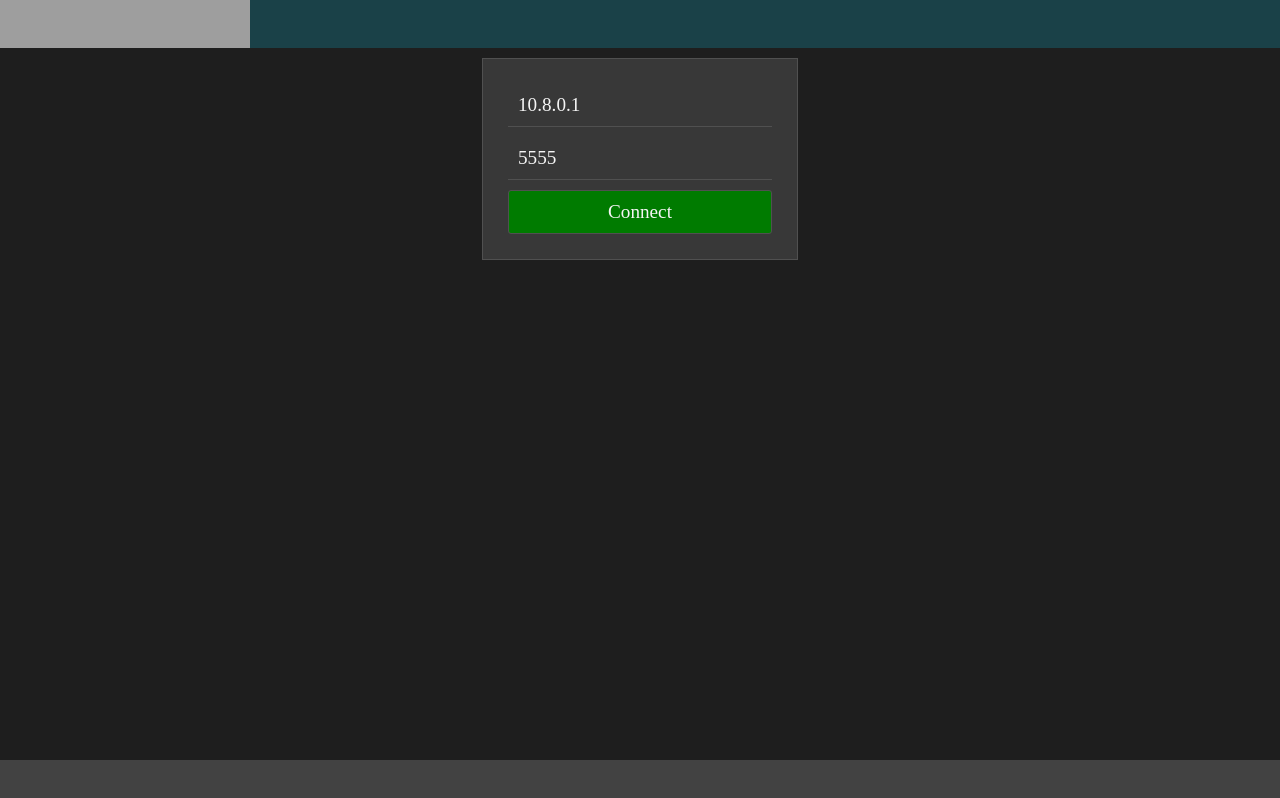
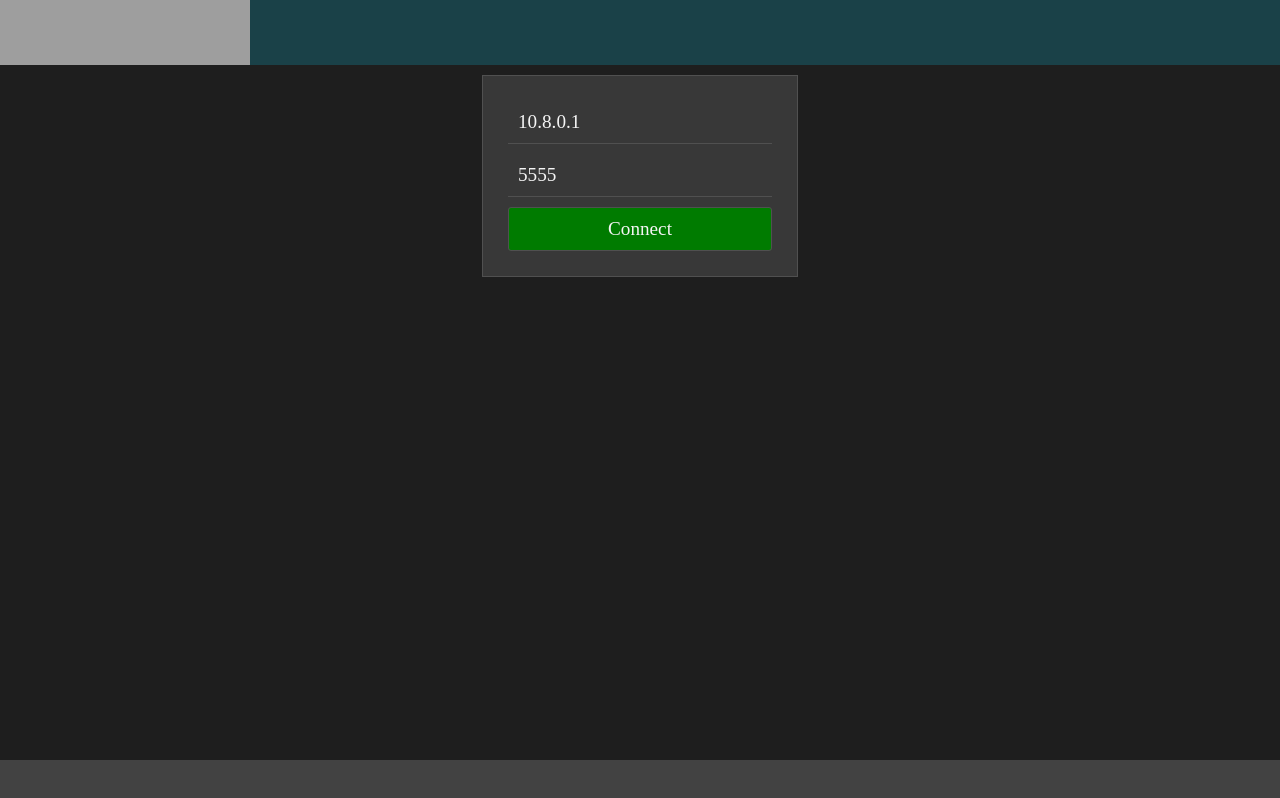
Before and after one commit to eowo/check-my-openvpn, a React app in the folder src/www/: page / in a window 1280 px wide. Built offline with nearby package versions, Linux system fonts and the light colour scheme; grey boxes are pictures that could not be loaded; the HTML template or start-up script is replaced by a standard one; a web font is replaced by a local one.

Commit message:
Improved design

```diff
--- a/src/www/src/components/app.style.ts
+++ b/src/www/src/components/app.style.ts
@@ -28,7 +28,7 @@ export const Wrapper = styled.div`
 `;
 
 export const Header = styled.div`
-  height: 6vh;
+  height: 65px;
   background: #1a4148;
 `;
 
--- a/src/www/src/components/client.style.ts
+++ b/src/www/src/components/client.style.ts
@@ -9,6 +9,7 @@ export const Wrapper = styled.div`
   flex-basis: calc(50% - 5px);
   flex-direction: row;
   padding: 10px;
+  margin-bottom: 10px;
 `;
 
 export const Info = styled.div`
```
